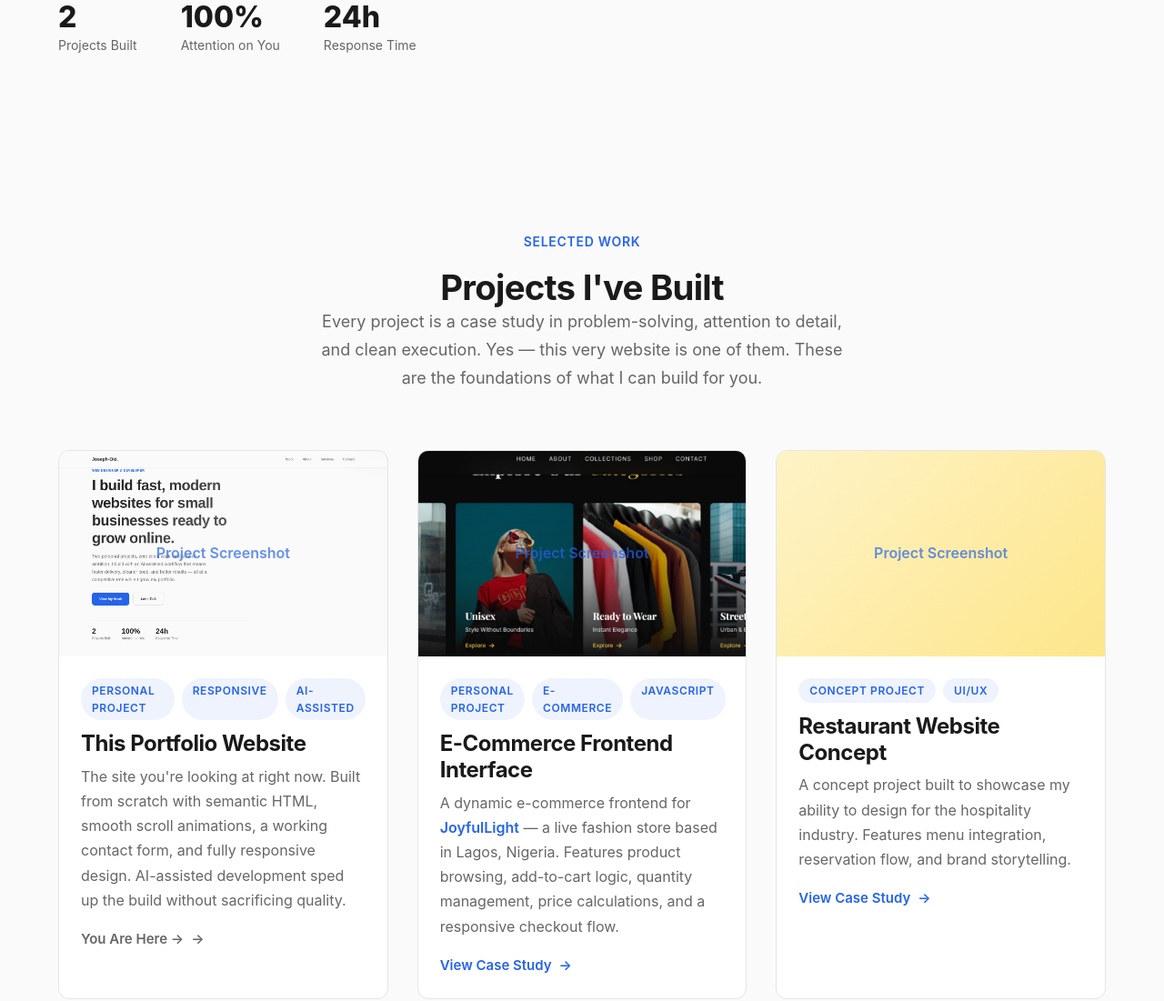
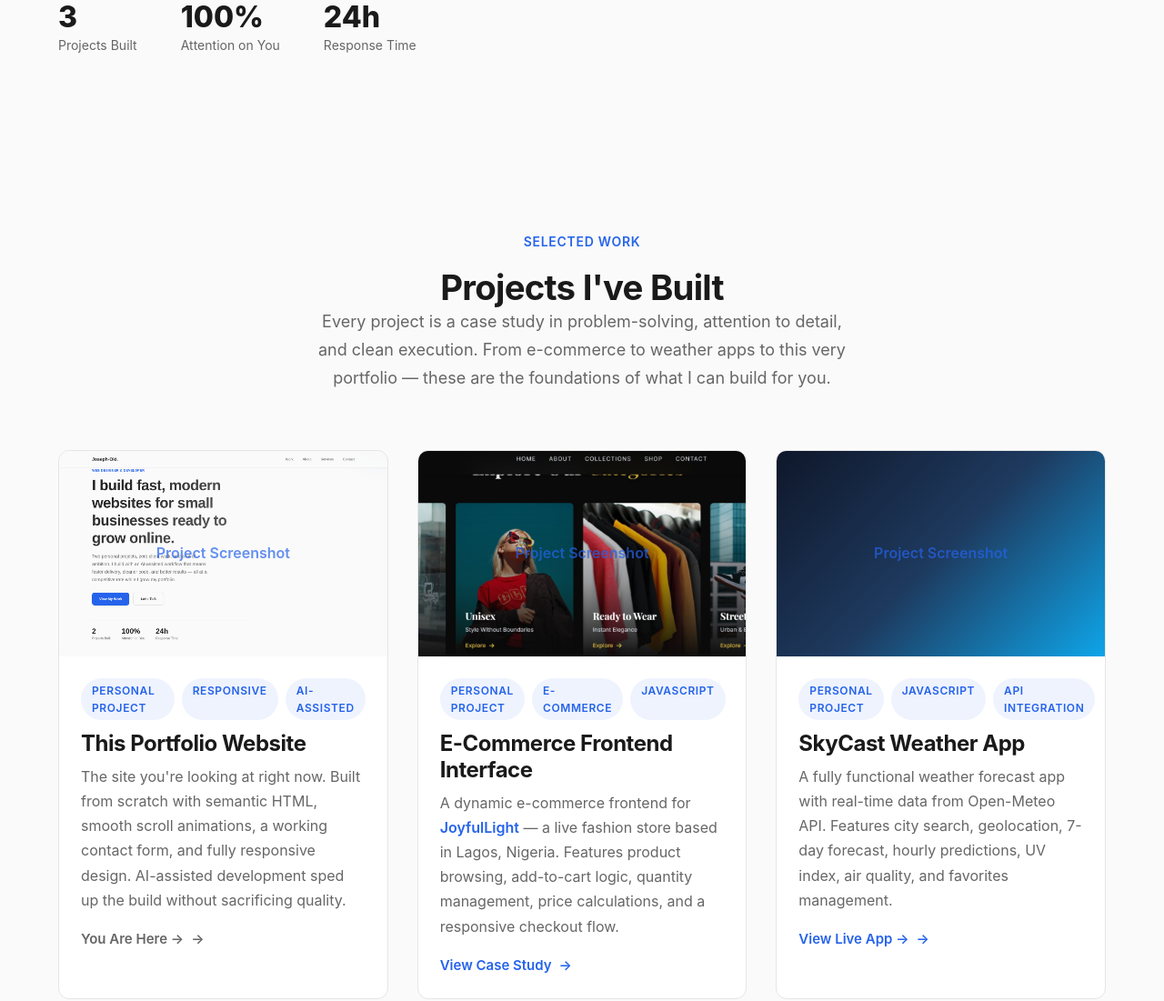
Before and after one commit to Hikari30/Portfolio, a plain HTML site: page index.html in a window 1280 px wide. Shown: the part 770-1871 px from the top of the page at 91% size. Drawn offline with Linux system fonts and the light colour scheme.

Commit message:
Update portfolio with SkyCast project

```diff
--- a/index.html
+++ b/index.html
@@ -822,7 +822,7 @@
                 </div>
                 <div class="hero-stats">
                     <div class="stat">
-                        <span class="stat-number">2</span>
+                        <span class="stat-number">3</span>
                         <span class="stat-label">Projects Built</span>
                     </div>
                     <div class="stat">
@@ -846,7 +846,7 @@
             <div class="portfolio-header">
                 <span class="section-label">Selected Work</span>
                 <h2>Projects I've Built</h2>
-                <p>Every project is a case study in problem-solving, attention to detail, and clean execution. Yes — this very website is one of them. These are the foundations of what I can build for you.</p>
+                <p>Every project is a case study in problem-solving, attention to detail, and clean execution. From e-commerce to weather apps to this very portfolio — these are the foundations of what I can build for you.</p>
             </div>
 
             <div class="portfolio-grid">
@@ -880,17 +880,18 @@
                     </div>
                 </article>
 
-                <!-- Project 3: Concept -->
+                <!-- Project 3: SkyCast Weather App -->
                 <article class="project-card">
-                    <div class="project-image" style="background: linear-gradient(135deg, #fef3c7 0%, #fde68a 100%);"></div>
+                    <div class="project-image" style="background: linear-gradient(135deg, #0f172a 0%, #1e3a5f 50%, #0ea5e9 100%);"></div>
                     <div class="project-content">
                         <div class="project-tags">
-                            <span class="project-tag">Concept Project</span>
-                            <span class="project-tag">UI/UX</span>
+                            <span class="project-tag">Personal Project</span>
+                            <span class="project-tag">JavaScript</span>
+                            <span class="project-tag">API Integration</span>
                         </div>
-                        <h3>Restaurant Website Concept</h3>
-                        <p>A concept project built to showcase my ability to design for the hospitality industry. Features menu integration, reservation flow, and brand storytelling.</p>
-                        <a href="#" class="project-link">View Case Study</a>
+                        <h3>SkyCast Weather App</h3>
+                        <p>A fully functional weather forecast app with real-time data from Open-Meteo API. Features city search, geolocation, 7-day forecast, hourly predictions, UV index, air quality, and favorites management.</p>
+                        <a href="https://hikari30.github.io/Portfolio/skycast.html" target="_blank" rel="noopener noreferrer" class="project-link">View Live App →</a>
                     </div>
                 </article>
             </div>
@@ -910,7 +911,7 @@
                     <span class="section-label">About Me</span>
                     <h2>I'm Joseph-Oki Israel, a web designer who believes great websites should be simple, fast, and effective.</h2>
                     <p>I got into web design because I was tired of seeing small businesses struggle with slow, confusing websites that don't convert. So I taught myself to build better ones.</p>
-                    <p style="margin-top: 1rem;">I've completed two personal projects from scratch — including a fully functional e-commerce frontend with dynamic cart logic — learning everything from responsive design to JavaScript interactivity. I also leverage AI-assisted development tools to speed up workflows, catch bugs early, and deliver higher-quality code faster. Now I'm looking for my first client work, which means you get my full attention, my best ideas, and a partner who's genuinely invested in your success.</p>
+                    <p style="margin-top: 1rem;">I've completed three personal projects from scratch — including a fully functional e-commerce frontend with dynamic cart logic, a weather app with real-time API integration, and this portfolio you're browsing right now. I've learned everything from responsive design to JavaScript interactivity to API handling. I also leverage AI-assisted development tools to speed up workflows, catch bugs early, and deliver higher-quality code faster. Now I'm looking for my first client work, which means you get my full attention, my best ideas, and a partner who's genuinely invested in your success.</p>
 
                     <div class="skills-list">
                         <span class="skill-tag">HTML & CSS</span>
```
